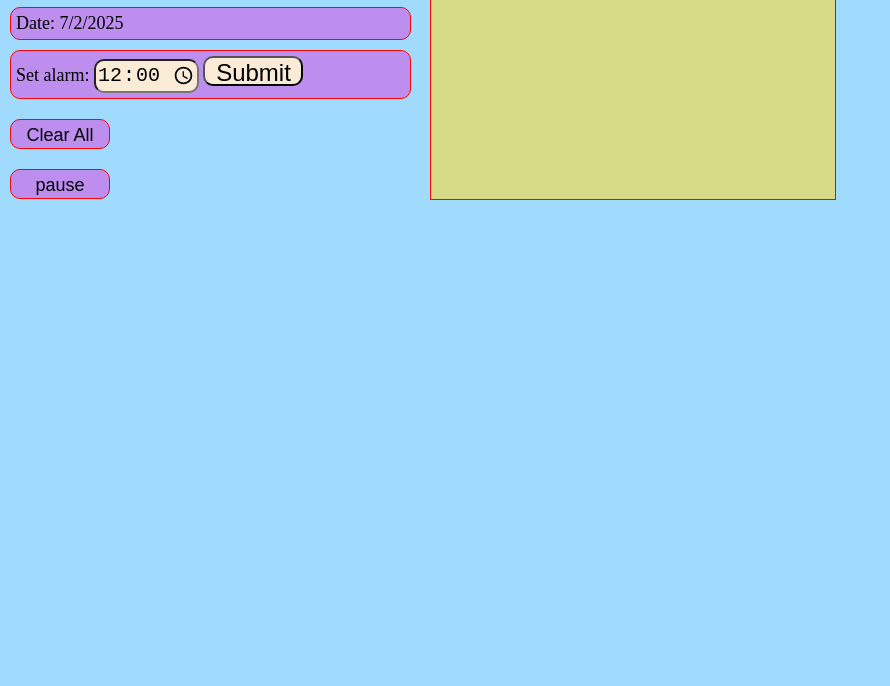
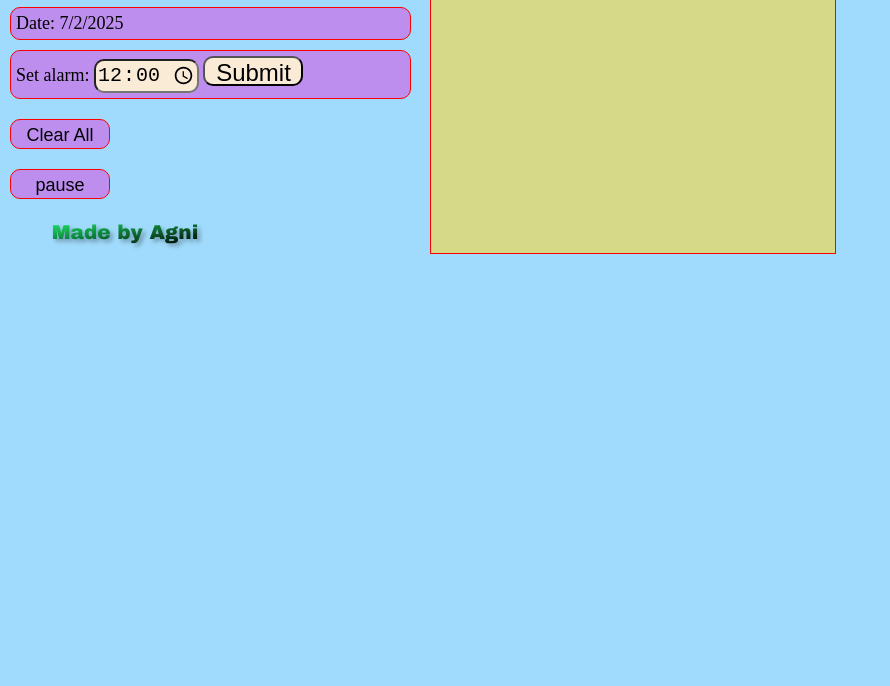
Before and after one commit to Agni-glitch/Alarm-Clock, a plain HTML site: page index.html in a window 1280 px wide. Shown: the part 114-800 px from the top of the page, without its empty margins (0-890 px from the left). Drawn offline with Linux system fonts and the light colour scheme.

Commit message:
Alarm Clock

```diff
--- a/index.html
+++ b/index.html
@@ -27,6 +27,7 @@
 
   <body>
     <div class="container">
+      <div class="me">
         <div class="left">
           <div class="time">
             Time:
@@ -47,10 +48,6 @@
           </div>
           <div>
             <input type="button" id="pause" value="pause" onclick="pause()" />
-        </div>
-      </div>
-      <div class="alarm">
-        <div>Alarms:</div>
           </div>
         </div>
         <div>
@@ -84,6 +81,11 @@
             </text>
           </svg>
         </div>
+      </div>
+      <div class="alarm">
+        <div>Alarms:</div>
+      </div>
+    </div>
     <script src="script.js"></script>
   </body>
 </html>
--- a/styles.css
+++ b/styles.css
@@ -2,6 +2,10 @@ body {
   padding: 0px;
   margin: 0px;
   background: rgba(49, 177, 252, 0.459);
+}
+.me{
+  display: flex;
+  flex-direction: column;
 }
 .container {
   background: rgba(49, 177, 252, 0);
```
Lines whose indentation alone changed are shown as unchanged.
